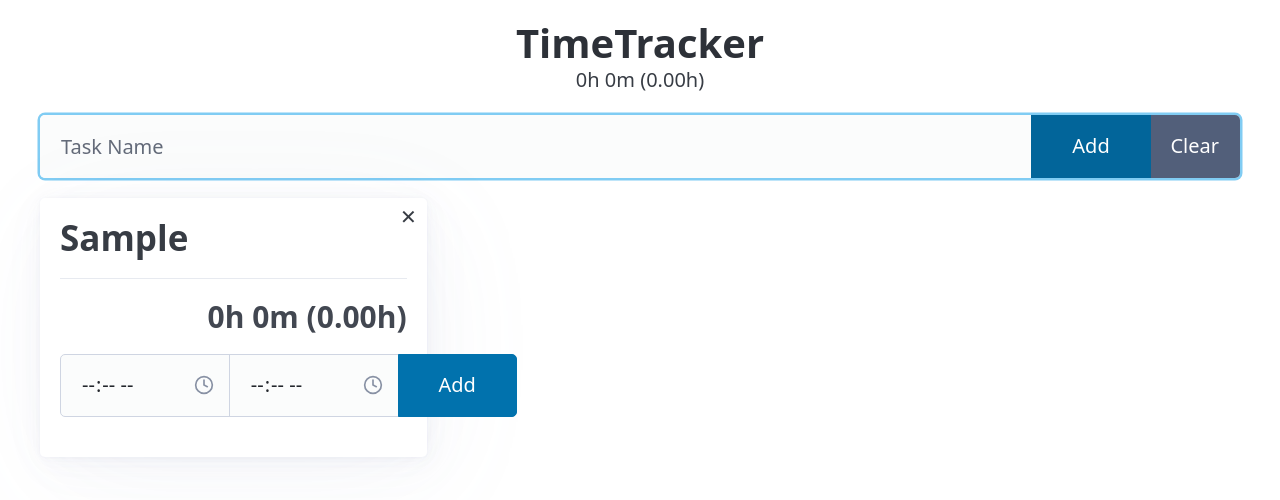
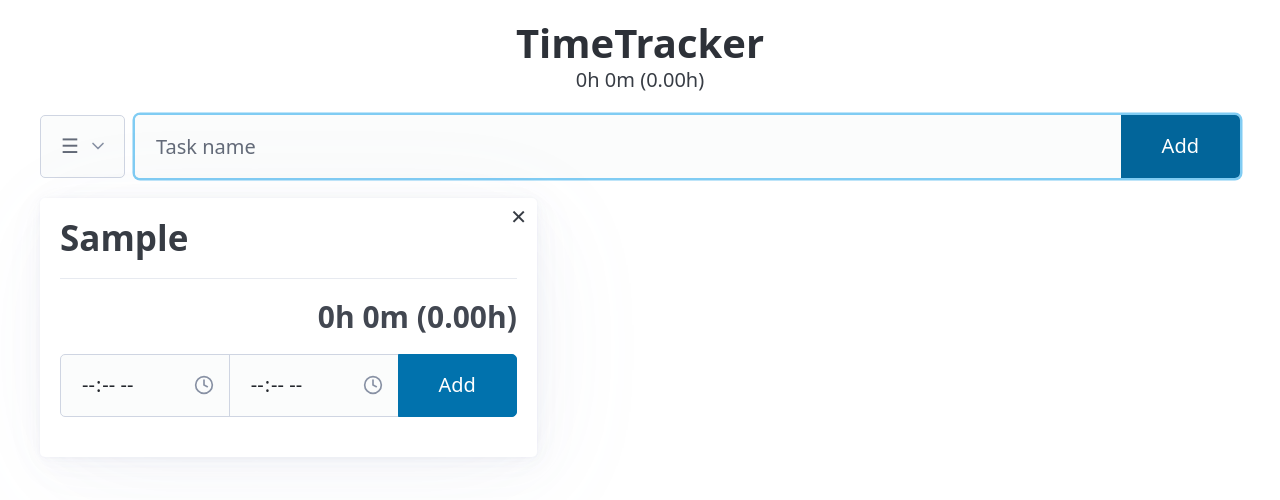
Before and after one commit to mriot/timetracker, a Svelte app: page / in a window 1280 px wide. Both pictures are taken after typing "Sample" into the empty fields and a click on the input "Add". Shown: the top 500 px of the page. Built offline with nearby package versions, Linux system fonts and the light colour scheme.

Commit message:
add menu; add task name edit mode; some fixes

```diff
--- a/src/App.svelte
+++ b/src/App.svelte
@@ -6,7 +6,8 @@
     let tasks: Task[] = [];
     let taskNameInput: string = "";
     let hasMounted: boolean = false;
-    let totalWorkTime: number;
+    let totalWorkMinutes: number;
+    let taskNameEditMode: boolean = false;
 
     onMount(() => {
         hasMounted = true;
@@ -18,7 +19,7 @@
     $: if (hasMounted) {
         console.table("Tasks updated", tasks as any);
         localStorage.setItem("tasks", JSON.stringify(tasks.map((task) => task.toJSON())));
-        totalWorkTime = tasks.reduce((total, task) => total + task.sumTotalTime(), 0);
+        totalWorkMinutes = tasks.reduce((total, task) => total + task.sumTotalTime(), 0);
     }
 
     function addTask(evt: SubmitEvent) {
@@ -56,36 +57,62 @@
 <header>
     <hgroup>
         <h1>TimeTracker</h1>
-        <span>{convertMinutesToTimeString(totalWorkTime)}</span>
+        <span>{convertMinutesToTimeString(totalWorkMinutes)}</span>
     </hgroup>
-</header>
 
-<nav>
+    <div class="nav">
+        <details class="dropdown">
+            <summary>☰</summary>
+            <ul>
+                <li>
+                    <label>
+                        <input type="checkbox" bind:checked={taskNameEditMode} />
+                        Edit task names
+                    </label>
+                </li>
+                <li>
+                    <input
+                        type="reset"
+                        on:click={() => {
+                            if (confirm("Remove all tasks?")) tasks = [];
+                        }}
+                        value="Delete all tasks"
+                    />
+                </li>
+                <li>
+                    <input
+                        type="button"
+                        value="About"
+                        on:click={() => {
+                            alert("All data is stored locally in your browser, with nothing sent to any server.");
+                        }}
+                    />
+                </li>
+            </ul>
+        </details>
+
         <form role="group" on:submit|preventDefault={addTask}>
             <input
                 type="text"
                 name="text"
-            placeholder="Task Name"
+                placeholder="Task name"
                 aria-label="Text"
                 tabindex="0"
                 bind:value={taskNameInput}
             />
             <input type="submit" value="Add" />
-        <input
-            type="reset"
-            value="Clear"
-            class="delete-all-tasks-btn"
-            on:click={() => {
-                if (confirm("Remove all tasks?")) tasks = [];
-            }}
-        />
         </form>
-</nav>
+    </div>
+</header>
 
 <section class="grid">
     {#each tasks as task (task.id)}
         <article class="task" in:scale out:fade>
+            {#if taskNameEditMode}
+                <input type="text" bind:value={task.name} />
+            {:else}
                 <h2>{task.name}</h2>
+            {/if}
 
             <hr />
 
@@ -133,6 +160,26 @@
         text-align: center;
     }
 
+    /* workaround: the nav element had trouble to display everything on one line */
+    .nav {
+        display: flex;
+        gap: 0.5rem;
+    }
+
+    .nav summary {
+        width: max-content;
+    }
+
+    .nav input[type="reset"],
+    .nav input[type="button"] {
+        height: auto;
+        margin-right: inherit;
+        margin-bottom: 0;
+        margin-left: inherit;
+        padding: calc(var(--pico-nav-link-spacing-vertical) - var(--pico-border-width) * 2)
+            var(--pico-nav-link-spacing-horizontal);
+    }
+
     .grid {
         display: grid;
         grid-template-columns: repeat(3, 1fr);
@@ -141,6 +188,7 @@
 
     .task {
         position: relative;
+        min-width: auto;
     }
 
     .task-work-time {
```
Lines whose indentation alone changed are shown as unchanged.
